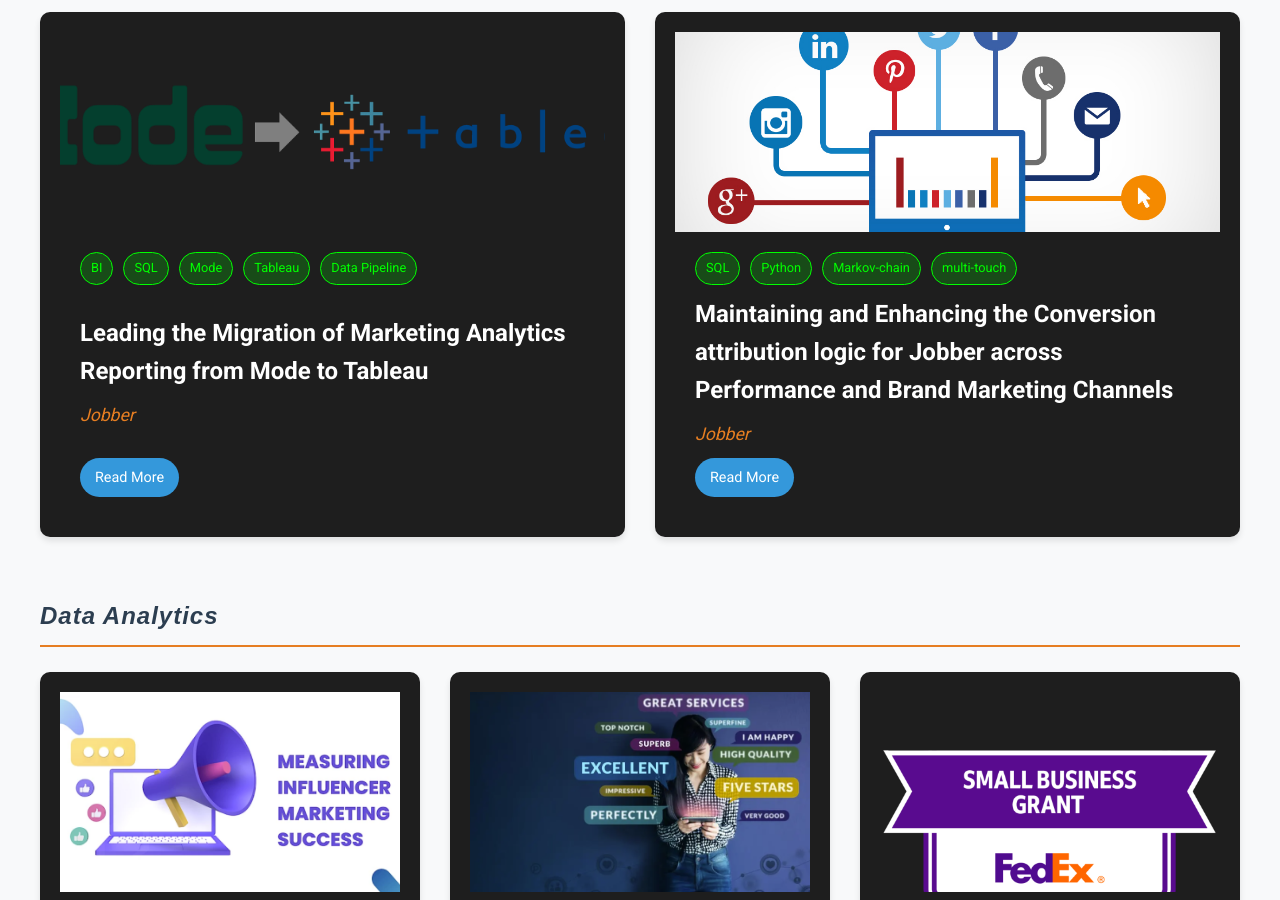
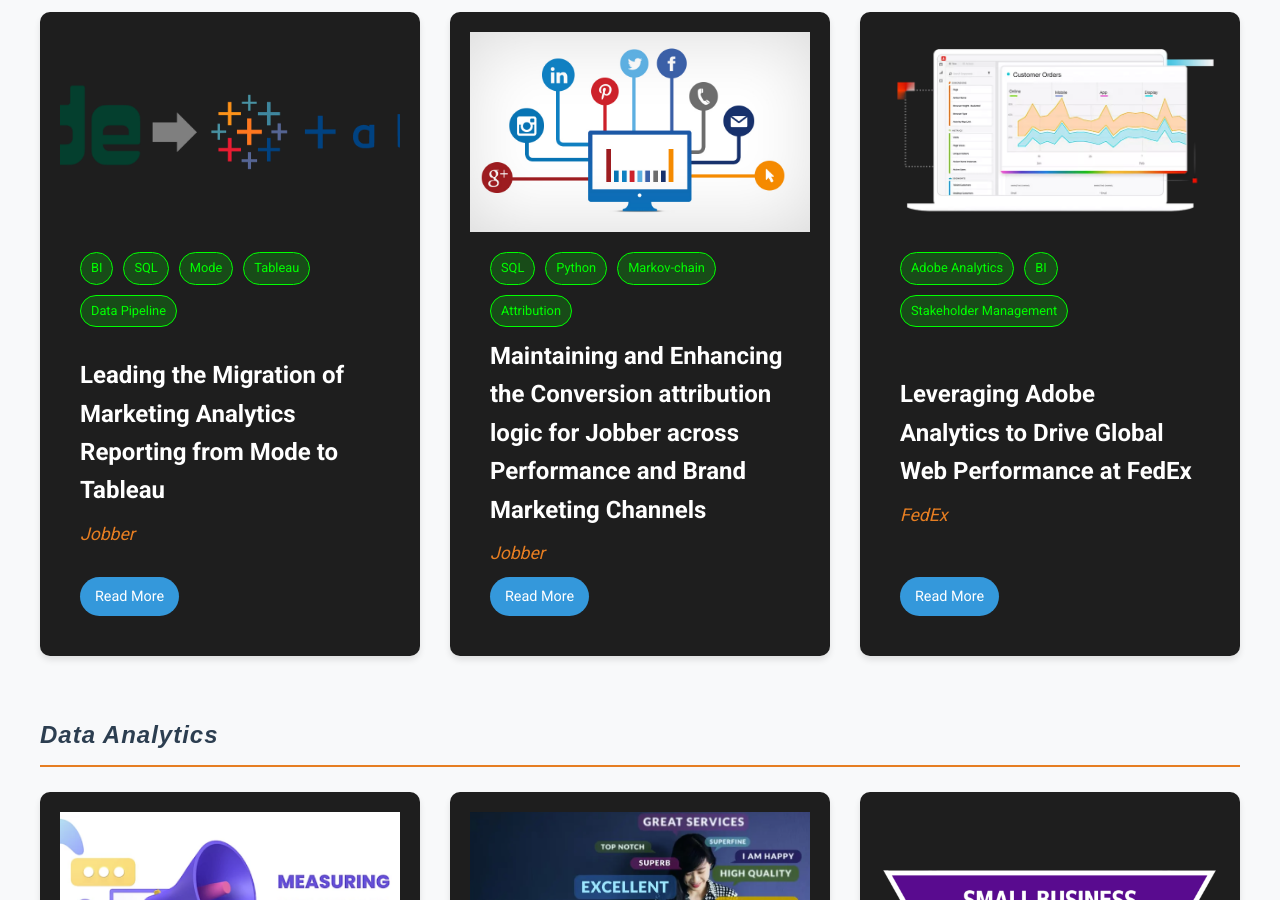
Before and after one commit to IyerS/sundareshiyer.github.io, a Jekyll site: the page built from index.html, in a window 1280 px wide and 900 px high, scrolled down 682 px. Built offline with Jekyll 4.4.1, drawn with Linux system fonts in a browser that asks for light colours.

Commit message:
added style and changed color scheme

```diff
--- a/_layouts/default.html
+++ b/_layouts/default.html
@@ -20,8 +20,8 @@
         </div>
     </header>
     <nav>
-        <a href="{{ site.url }}/">Portfolio</a>
-        <a href="{{ site.url }}/assets/resume.pdf">Resume</a>
+        <a href="{{ site.url }}{{ site.baseurl }}/">Portfolio</a>
+        <a href="{{ site.url }}{{ site.baseurl }}/assets/resume.pdf">Resume</a>
         <a href="https://linkedin.com/in/{{ site.linkedin_username }}">LinkedIn</a>
         <a href="https://github.com/{{ site.github_username }}">GitHub</a>
     </nav>
--- /dev/null
+++ b/_posts/2018-06-01-web-analytics-reporting.md
@@ -0,0 +1,65 @@
+---
+layout: post
+title: Leveraging Adobe Analytics to Drive Global Web Performance at FedEx
+image: "/assets/img/project-images/Adobe-Analytics.png"
+tags: [Adobe Analytics, BI, Stakeholder Management]
+category: experience
+subsection: "Analytics Management"
+date: 2018-06-01
+company: FedEx
+excerpt: This document outlines the cluster of customers work that I supported on along with the Pricing Science department at FedEx Express.
+---
+
+
+#### I was hired for my digital analytics expertise at FedEx, where I’ve had the opportunity to work extensively with the Adobe Marketing Suite, particularly Adobe Analytics and Audience Manager. My journey at FedEx has been marked by a deep dive into the world of web analytics across multiple regions, where I’ve spearheaded initiatives that not only provided insights but also drove actionable outcomes.
+
+## Key Responsibilities
+
+### 1. **Global Web Analytics Reporting**
+   - **Regions Covered**: Europe, Asia, and Latin America
+   - **Tools Used**: Adobe Analytics, Audience Manager
+   - **Deliverables**: Weekly market-specific analytics reports, quarterly deep dives
+
+   My primary responsibility was to deliver insightful web analytics reports to regional teams across Europe, Asia, and Latin America. Each week, I compiled and analyzed data from Adobe Analytics to produce detailed reports tailored to the specific needs of each market. These reports covered key performance indicators (KPIs), user behavior trends, and conversion metrics, providing a clear picture of how each region's website was performing.
+
+### 2. **Quarterly Deep Dives on Customer Behavior**
+   - **Focus Areas**: Testing & personalization, customer journey enhancements, revenue opportunities, tag management support
+   - **Impact**: Data-driven recommendations leading to significant improvements in user experience and conversion rates
+
+   Every quarter, I conducted a comprehensive analysis of customer behavior on FedEx’s regional websites. These deep dives involved a thorough examination of user interactions, identifying pain points, and uncovering opportunities for optimization. Based on the findings, I provided actionable recommendations on testing and personalization strategies, customer journey enhancements, and revenue growth opportunities. Additionally, I supported the implementation of new features by ensuring proper tag management and data collection.
+
+### 3. **Leadership & Team Management**
+   - **Team Size**: 2 direct reports
+   - **Role**: Lead the team while transitioning to new roles within FedEx
+
+   After two years of managing the entire web analytics function, I transitioned into a leadership role where I oversaw a team of two analytics professionals. My focus was on mentoring them to ensure continuity of high-quality reporting and insights, while I took on additional responsibilities in other areas of the business.
+
+## Achievements
+
+### - **Awarded for Excellence**
+   Recognized for excellence in two consecutive quarters for my contributions to the global analytics efforts.
+
+### - **Headed Analytics for a Major Campaign**
+   Entrusted with the responsibility to lead the analytics of a $36 million campaign targeting Small and Medium businesses, which significantly impacted FedEx's market share in this segment.
+
+### - **Enhanced Reporting Accuracy & Efficiency**
+   Streamlined the reporting process by automating data collection and visualization, resulting in a 20% reduction in report generation time.
+
+### - **Improved Customer Experience**
+   Led initiatives that increased user engagement and conversion rates by 15% across the European and Asian markets through targeted personalization efforts.
+
+### - **Revenue Growth**
+   Identified key revenue opportunities that led to a 10% uplift in online sales in the Latin American region.
+
+### - **Successful Team Transition**
+   Seamlessly transitioned the analytics function to a new team while maintaining the high standards of reporting and insights delivery.
+
+## Tools & Technologies
+   - **Adobe Marketing Suite**: Adobe Analytics, Adobe Audience Manager
+   - **Tag Management**: Adobe Launch, Ensighten
+   - **Data Visualization**: Power BI, Tableau
+   - **Personalization & Testing**: Adobe Target
+
+## Conclusion
+
+My experience at FedEx has equipped me with a deep understanding of digital analytics and the ability to translate data into actionable insights. I’m proud of the impact I’ve had on the business, from improving user experiences to driving revenue growth. As I look to the next step in my career, I’m excited to bring this expertise to a new challenge, where I can continue to push the boundaries of what’s possible in the digital analytics space.
--- a/_posts/2023-12-01-jobber-marketing-attribution.md
+++ b/_posts/2023-12-01-jobber-marketing-attribution.md
@@ -2,7 +2,7 @@
 layout: post
 title: Maintaining and Enhancing the Conversion attribution logic for Jobber across Performance and Brand Marketing Channels
 image: "/assets/img/project-images/mkt-attr.jpg"
-tags: [SQL, Python, Markov-chain, multi-touch]
+tags: [SQL, Python, Markov-chain, Attribution]
 category: experience
 subsection: "Analytics Management"
 date: 2023-12-01
--- /dev/null
+++ b/_sass/_variables.scss
@@ -0,0 +1,5 @@
+$primary-color: #3498db;
+$secondary-color: #2c3e50;
+$accent-color: #e67e22;
+$background-color: #f8f9fa;
+$text-color: #333333;
--- a/assets/css/main.scss
+++ b/assets/css/main.scss
@@ -1,15 +1,16 @@
 ---
 ---
 
-$primary-color: #3498db;
-$secondary-color: #2c3e50;
-$accent-color: #e67e22;
-$background-color: #f8f9fa;
-$text-color: #333333;
+   // $primary-color: #3498db;
+   // $secondary-color: #2c3e50;
+   // $accent-color: #e67e22;
+   // $background-color: #f8f9fa;
+   // $text-color: #333333;
+
 
 body {
-    background-color: $background-color;
-    color: $text-color;
+    background-color: #f8f9fa;
+    color: #333333;
     font-family: 'Roboto', sans-serif;
     line-height: 1.6;
     max-width: 1200px;
@@ -24,7 +25,7 @@
 
 /* Header Styles */
 header {
-    background-color: $secondary-color;
+    background-color: #2c3e50;
     color: #ffffff;
     padding: 20px;
 }
@@ -35,7 +36,7 @@
     padding-bottom: 10px;
     margin-top: 40px;
     margin-bottom: 5px;
-    color: $primary-color;
+    color: #3498db;
     font-size: 24px;
 }
 
@@ -45,7 +46,7 @@
     width: 100%;
     height: 3px;
     margin-bottom: 10px;
-    background: linear-gradient(to right, rgba($primary-color, 0.5), $secondary-color);
+    background: linear-gradient(to right, rgba(#3498db, 0.5), #2c3e50);
 }
 
 h3 {
@@ -122,7 +123,7 @@
 /* Navigation Styles */
 
 nav {
-    background-color: $secondary-color;
+    background-color: #2c3e50;
     padding: 15px 0;
     margin-bottom: 40px;
     text-align: center; // Center-justify the navigation
@@ -142,7 +143,7 @@
         font-size: 0.9em;
 
         &:hover {
-            background-color: $accent-color;
+            background-color: #e67e22;
             transform: translateY(-2px);
             box-shadow: 0 4px 8px rgba(0, 0, 0, 0.2);
         }
@@ -211,7 +212,7 @@
 .read-more {
     margin-top: auto;
     align-self: flex-start;
-    background-color: $primary-color;
+    background-color: #3498db;
     color: #ffffff;
     padding: 8px 15px;
     border-radius: 20px;
@@ -222,7 +223,7 @@
     z-index: 1; /* Ensure button is clickable */
 
     &:hover {
-        background-color: darken($primary-color, 10%);
+        background-color: darken(#3498db, 10%);
     }
 }
 
@@ -249,7 +250,7 @@
 }
 
 .card-company {
-    color: $accent-color;
+    color: #e67e22;
     font-size: 1.1em;
     margin-top: 5px;
     margin-bottom: 10px;
@@ -263,13 +264,13 @@
     h3 {
       font-size: 1.5em; // Increased from 1.8em to make it bigger
       margin-bottom: 25px; // Slightly increased margin for better spacing
-      color: $secondary-color;
+      color: #2c3e50;
       font-style: italic;
       text-align: left;
       font-weight: 600; // Make it slightly bolder
       //text-transform: uppercase; // Optional: makes it all capitals for more emphasis
       letter-spacing: 1px; // Adds a bit of spacing between letters
-      border-bottom: 2px solid $accent-color;// Adds an underline semi-transparent effect
+      border-bottom: 2px solid #e67e22;// Adds an underline semi-transparent effect
       padding-bottom: 10px; // Adds some space between text and underline
     }
   }
```
Also changed, not shown: assets/img/project-images/Adobe-Analytics.png (added), assets/img/project-images/adobe-target-implement.png, 7 other files.
